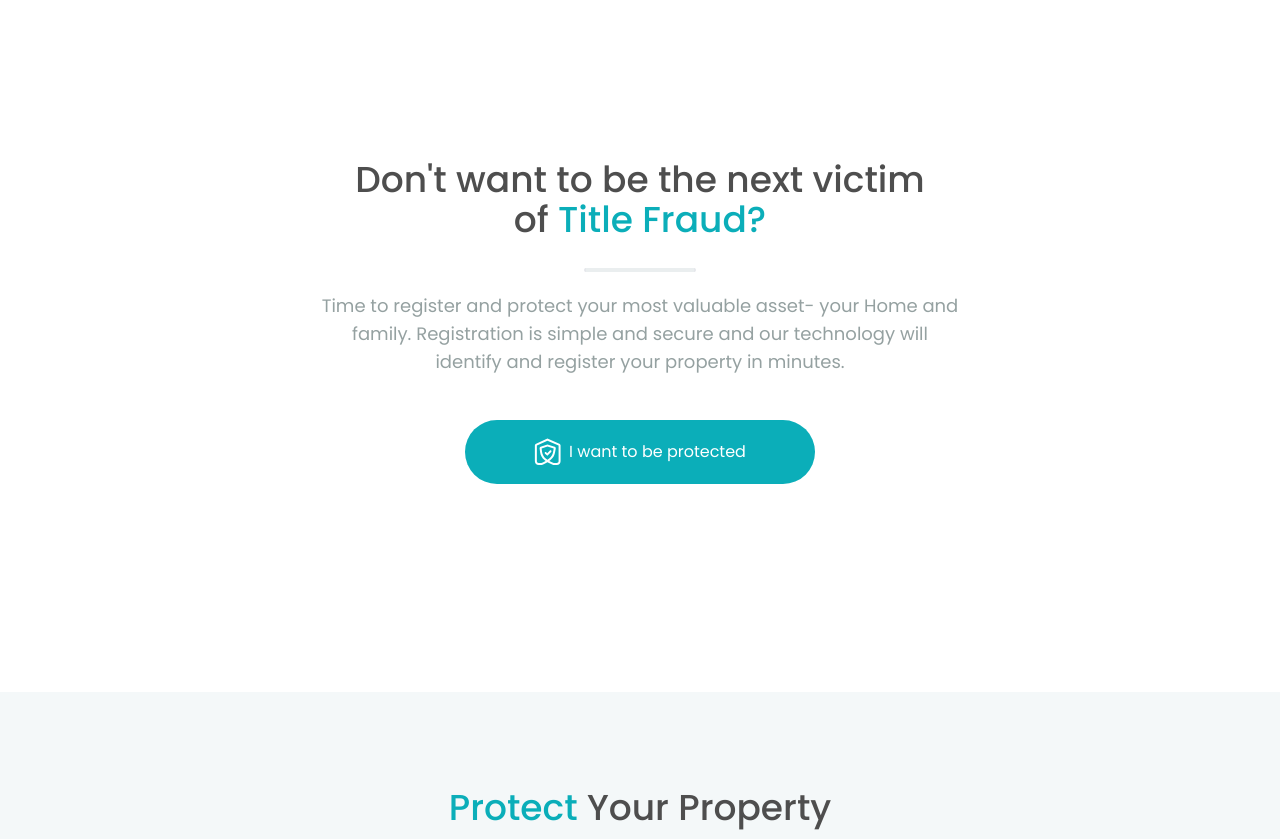
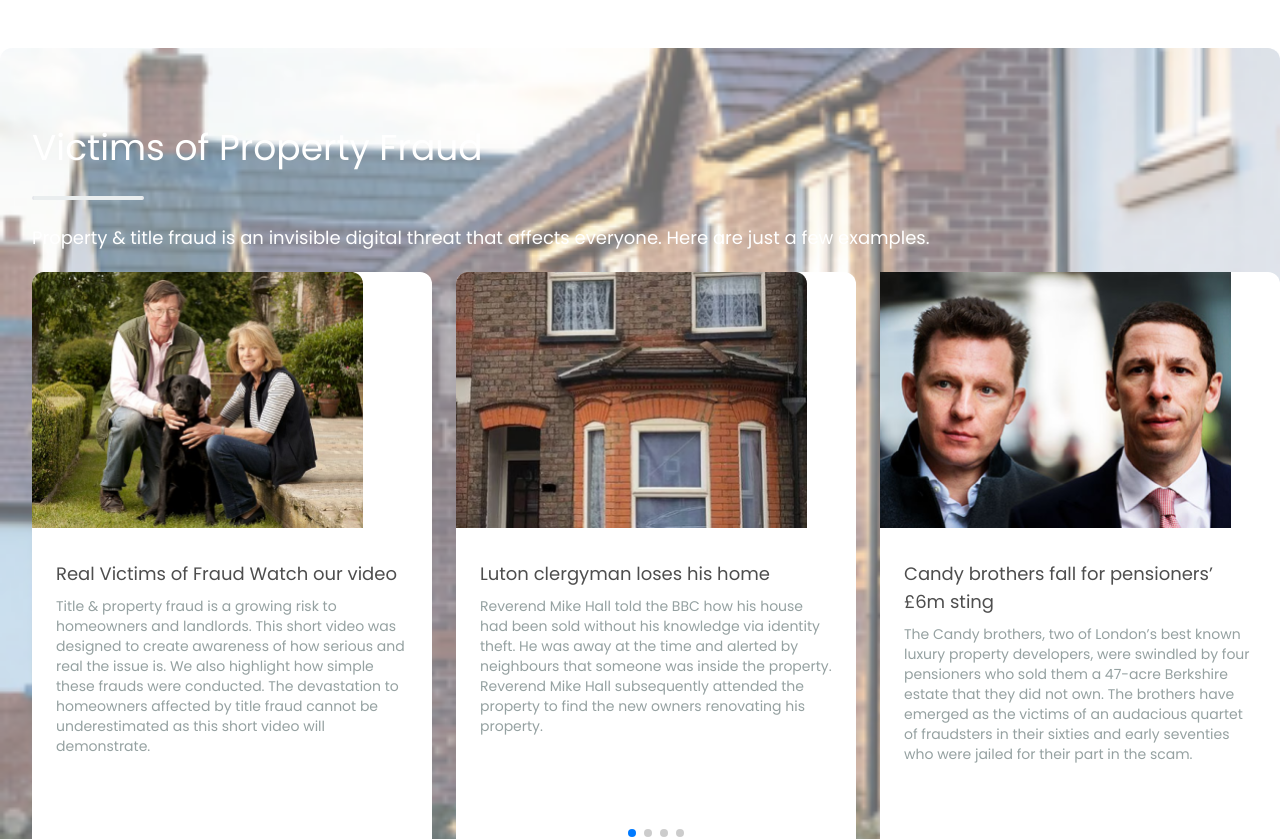
Before and after one commit to ArturBaghdanyan/propertyFraud, a React (Create React App) app: page / in a window 1280 px wide. Shown: the part 2180-3019 px from the top of the page. Built offline with nearby package versions, Linux system fonts and the light colour scheme.

Commit message:
change files

```diff
--- a/src/App.css
+++ b/src/App.css
@@ -1,5 +1,5 @@
 .App {
-    @apply w-full relative;
+    @apply w-full h-full relative;
 }
 .container_spacing {
     @apply px-4 md:w-11/12 md:px-0 md:mx-auto xl:w-4/5;
--- a/src/App.tsx
+++ b/src/App.tsx
@@ -10,9 +10,11 @@ import Pricing from './components/pricing/pricing';
 import Protect from './components/protected/protect';
 import Address from './components/section/address';
 import MyList from './components/telephone/telephone';
-// import Victims from './components/victims/victims';
+import Victims from './components/victims/victims';
 import Works from './components/works/works';
-
+import 'swiper/css';
+import 'swiper/css/free-mode';
+import 'swiper/css/pagination';
 function App() {
   const [isHeaderFixed, setIsHeaderFixed] = useState<boolean>(false);
 
@@ -22,7 +24,7 @@ function App() {
       <Address setIsHeaderFixed={setIsHeaderFixed} />
       <TargetProperty />
       <Works />
-      {/*<Victims />*/}
+      <Victims />
       <Protect />
       <MyList />
       <Protection />
--- a/src/components/header/styles.module.scss
+++ b/src/components/header/styles.module.scss
@@ -1,7 +1,7 @@
 .root {
   @apply w-full absolute inset-x-0 z-20;
   &.sticky {
-   @apply fixed shadow-lg bg-gray-200 md:w-11/12;
+   @apply w-11/12 fixed mx-auto shadow-lg bg-gray-200 md:w-11/12 xl:w-4/5;
   }
   .header {
     @apply flex justify-between items-center p-6;
--- a/src/components/victims/handleClick.tsx
+++ b/src/components/victims/handleClick.tsx
@@ -1,33 +1,57 @@
-import { useState } from 'react';
+import PropTypes from 'prop-types';
+import { FreeMode, Pagination } from 'swiper';
+import { Swiper, SwiperSlide } from 'swiper/react';
 
-import left from '../../assets/victims_image/left.svg';
-import right from '../../assets/victims_image/right.svg';
+import { IList } from './victimsList';
 
 import style from './styles.module.scss';
-export const HandleClick = () => {
-  //props: string
-  const [show, setShow] = useState(false);
 
-  function showElement() {
-    setShow(!show);
-  }
-  // let incrementCounter = () => setCount(count + 1); //props.image
-  // let decrementCounter = () => setCount(count - 1);
-  const buttonText = show ? (
-    <img src={left} alt="left" />
-  ) : (
-    <img src={right} alt="right" />
-  );
+const ProductImagesSlider = (props: { images: IList[] }) => {
   return (
-    <div className={style.button}>
-      {/*<button onClick={showElement}>*/}
-      {/*    <img src={left} alt="left"/>*/}
-      {/*</button>*/}
-      <button onClick={showElement}>{buttonText}</button>
-      {show ? <p>Hi</p> : ''}
-      {/*<button onClick={incrementCounter}>*/}
-      {/*    <img src={right} alt="right"/>*/}
-      {/*</button>*/}
-    </div>
+    <>
+      <Swiper
+        loop={true}
+        freeMode={true}
+        autoHeight={true}
+        modules={[FreeMode, Pagination]}
+        slidesPerView={1}
+        pagination={{
+          clickable: true,
+        }}
+        breakpoints={{
+          768: {
+            slidesPerView: 2,
+          },
+          1024: {
+            slidesPerView: 3,
+          },
+          1366: {
+            slidesPerView: 4,
+          },
+        }}
+        spaceBetween={24}
+        className={style.mySwiper}
+      >
+        {props.images.map((items: IList) => (
+          <SwiperSlide key={items.id} className={style.mySwiper_container}>
+            <div className={style.image}>
+              <img src={items.image} alt="image" />
+            </div>
+            <div className={style.mySwiper_rows}>
+              <div className={style.mySwiper_title}>
+                <h2>{items.title}</h2>
+              </div>
+              <div className={style.mySwiper_text}>
+                <p>{items.text}</p>
+              </div>
+            </div>
+          </SwiperSlide>
+        ))}
+      </Swiper>
+    </>
   );
 };
+ProductImagesSlider.propTypes = {
+  images: PropTypes.array.isRequired,
+};
+export default ProductImagesSlider;
--- a/src/components/victims/styles.module.scss
+++ b/src/components/victims/styles.module.scss
@@ -1,27 +1,41 @@
 .victims_wrapper {
   @apply w-full h-full flex flex-col mx-auto mt-24 rounded-xl bg-cover bg-no-repeat
-         bg-center bg-gradient-to-br from-transparent shadow-lg text-white relative;
-  .title {
-    @apply mx-auto mt-20 text-2xl;
+         bg-center bg-gradient-to-br from-transparent shadow-lg text-white relative md:pl-8;
+  .victims_header {
+    @apply flex flex-col justify-start md:text-start;
+    .title {
+      @apply text-center mt-20 text-2xl md:text-start md:text-4xl;
+    }
+
+    .border {
+      @apply w-28 h-1 border-x-2 bg-[#EAEEEF] mx-auto mt-5 rounded-lg md:mt-6 lg:mt-8 xl:mt-7 md:mx-0;
+    }
+
+    .victims_text {
+      @apply text-center text-lg px-4 mt-6 md:text-start md:px-0;
+    }
   }
-  .border {
-    @apply w-28 h-1 border-x-2 bg-[#EAEEEF] mx-auto mt-5 rounded-lg md:mt-6 lg:mt-8 xl:mt-7;
-  }
-  .victims_text {
-    @apply text-center text-lg px-4 mt-6 md:px-16;
-  }
-  .rowList {
-    @apply grid gap-x-6 pl-4 grid-cols-4;
-    .rowList_container {
-      @apply w-[330px] h-[580px] flex flex-col rounded-xl bg-white ;
+  .mySwiper {
+    @apply w-full h-full grid mx-auto grid-cols-4 mt-5 md:mx-0;
+    .mySwiper_container {
+      @apply w-4/5 h-[580px] mb-52 flex flex-col rounded-xl bg-white;
       .image {
-        @apply w-full;
+        @apply w-full block;
+        > img {
+          @apply h-64;
+        }
       }
-      //.title {
-      //  @apply text-lg;
-      //}
-      .text {
-        @apply text-[#95A1A1];
+      .mySwiper_rows {
+        @apply flex flex-col justify-end px-6;
+      .mySwiper_title {
+        @apply text-lg text-[#4E4E4E] mt-8;
+        > h2 {
+          @apply text-[#4E4E4E] md:text-lg;
+          }
+        }
+        .mySwiper_text {
+          @apply text-[#95A1A1] text-sm mt-2;
+        }
       }
     }
   }
--- a/src/components/victims/victims.tsx
+++ b/src/components/victims/victims.tsx
@@ -1,15 +1,16 @@
-import { HandleClick } from './handleClick';
-import { IList, list } from './victimsList';
+import ProductImagesSlider from './handleClick';
+import { list } from './victimsList';
 import bgImage from '../../assets/works_image/background.png';
 
 import style from './styles.module.scss';
 
-function Victims() {
+const Victims = () => {
   return (
     <div
       style={{ backgroundImage: `url(${bgImage})` }}
-      className={style.victims_wrapper}
+      className={`${style.victims_wrapper} container_spacing`}
     >
+      <div className={style.victims_header}>
         <div className={style.title}>
           <h1>Victims of Property Fraud</h1>
         </div>
@@ -20,24 +21,9 @@ function Victims() {
             everyone. Here are just a few examples.
           </p>
         </div>
-
-      <div className={style.rowList}>
-        {list.map((items: IList) => (
-          <div key={items.id} className={style.rowList_container}>
-            <div className={style.image}>
-              <img src={items.image} alt="image" />
       </div>
-            <div className={style.rowList_container}>
-              <h1>{items.title}</h1>
-            </div>
-            <div className={style.rowList_text}>
-              <p>{items.text}</p>
-            </div>
-          </div>
-        ))}
-      </div>
-      <HandleClick />
+      <ProductImagesSlider images={list} />
     </div>
   );
-}
+};
 export default Victims;
```
Also changed, not shown: package.json (+5 -4 lines), 1 other file (tests, documents, lock files or other folders). Lines whose indentation alone changed are shown as unchanged.
